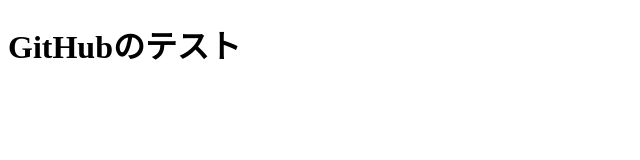
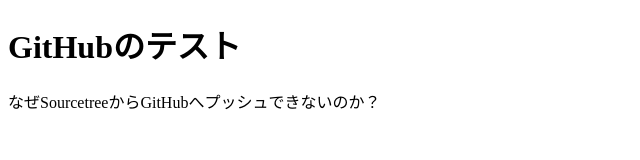
Before and after one commit to Akira-Takise/first_github, a plain HTML site: page index.html in a window 1280 px wide. Shown: the whole page, without its empty margins (0-640 px from the left). Drawn offline with Linux system fonts and the light colour scheme.

Commit message:
文章追加。

```diff
--- a/index.html
+++ b/index.html
@@ -6,5 +6,6 @@
 </head>
 <body>
 	<h1>GitHubのテスト</h1>
+	<p>なぜSourcetreeからGitHubへプッシュできないのか？</p>
 </body>
 </html>
```
